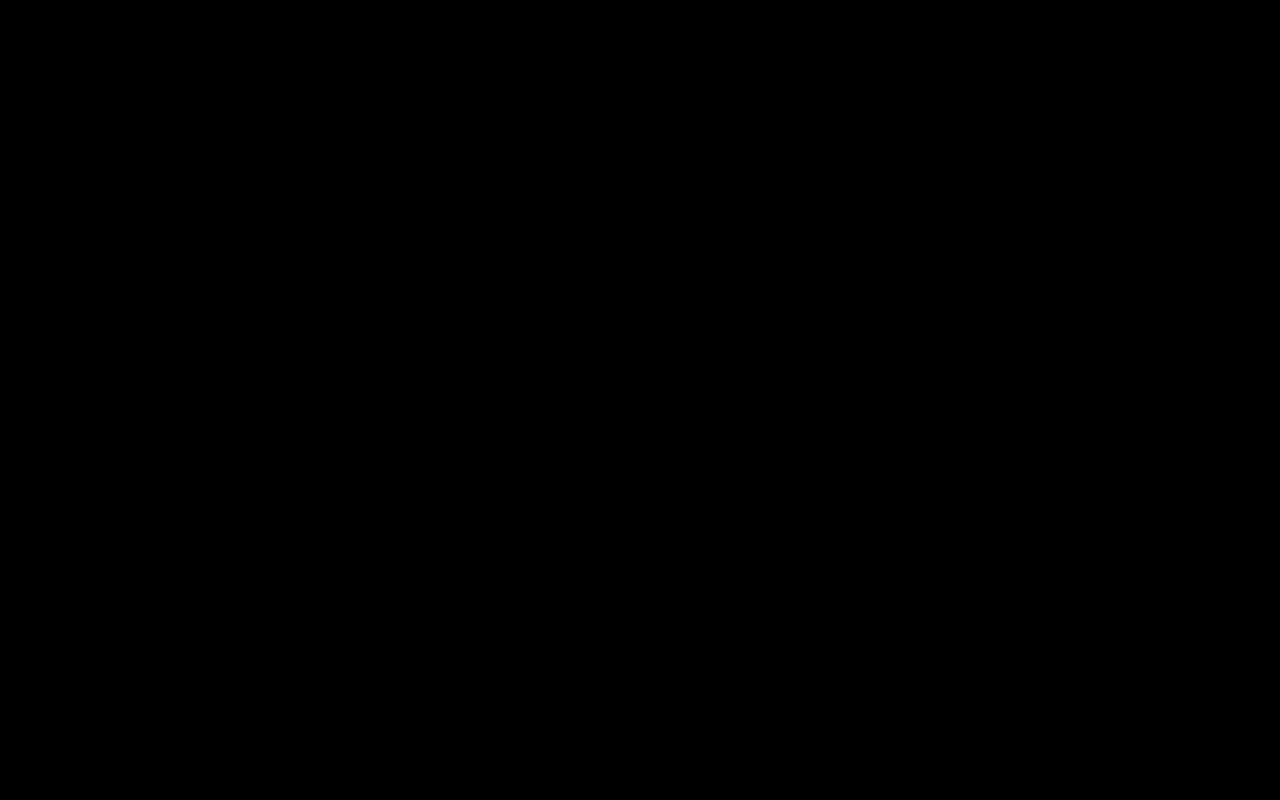
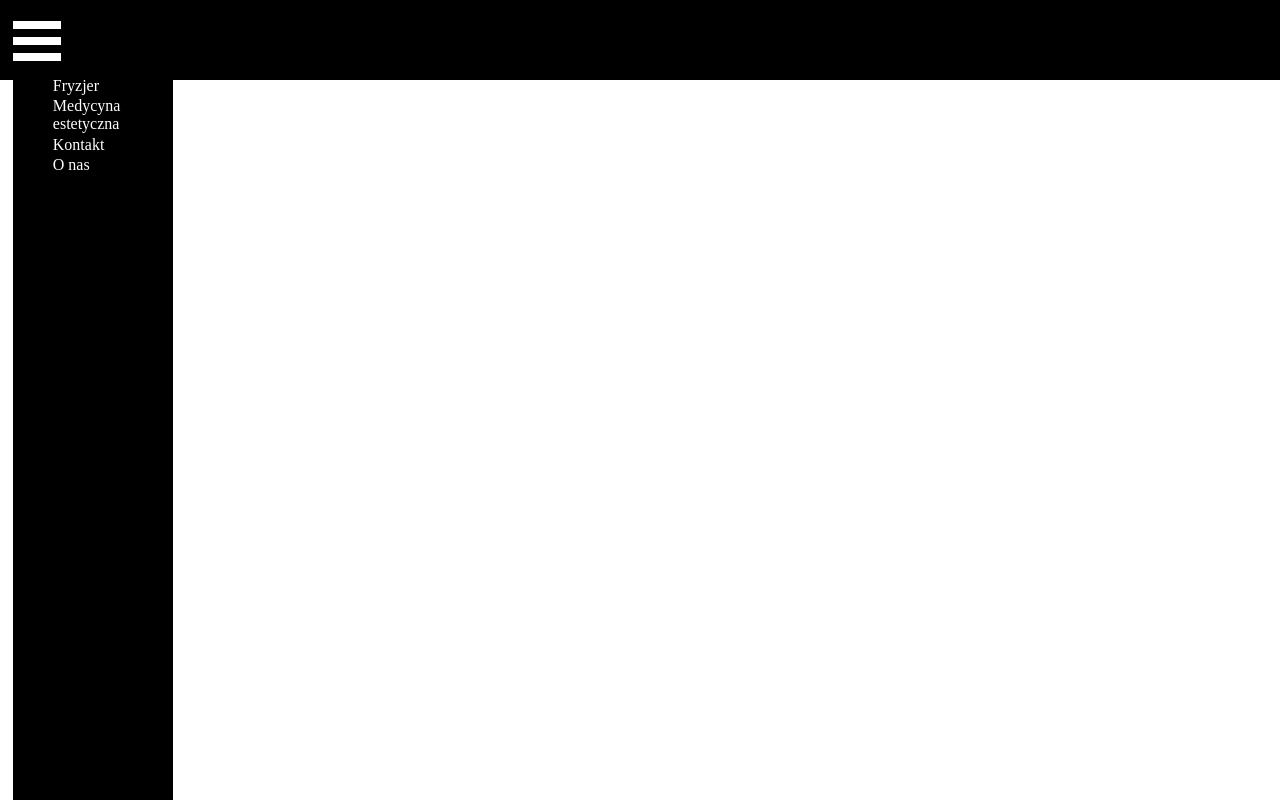
Before and after one commit to rozek1997/jot.pl, a website built with webpack: page src/index.html in a window 1280 px wide. Built offline with nearby package versions, Linux system fonts and the light colour scheme.

Commit message:
added main menu and sidebar

```diff
--- a/package.json
+++ b/package.json
@@ -7,7 +7,7 @@
     "test": "echo \"Error: no test specified\" && exit 1",
     "clean": "rimraf build",
     "build": "npm run clean && webpack",
-    "serve": "webpack-dev-server"
+    "start": "webpack-dev-server"
   },
   "repository": {
     "type": "git",
--- /dev/null
+++ b/src/components/NavBar.js
@@ -0,0 +1,31 @@
+import "./NavBar.scss"
+
+let NavBar = {
+    render: () => {
+        return `
+            <nav class="main-navbar">
+             <div class="sidebar">
+              <div class="sidebar__toggle-btn">
+                <span></span>
+                <span></span>
+                <span></span>
+              </div>
+              <div class="sidebar__items">
+                <ul>
+                    <li class="sidebar__item"><a class="sidebar__item-link">Fryzjer</a></li>
+                    <li class="sidebar__item"><a class="sidebar__item-link">Medycyna estetyczna</a></li>
+                    <li class="sidebar__item"><a class="sidebar__item-link">Kontakt</a></li>
+                    <li class="sidebar__item"><a class="sidebar__item-link">O nas</a></li>
+                 </ul>
+              </div>
+             </div>
+            <div class="main-navbar__logo">
+                <a class="main-navbar__logo-link">Jot.pl</a>
+            </div>
+            </nav>
+        `
+    }
+}
+
+
+export default NavBar;
--- /dev/null
+++ b/src/components/NavBar.scss
@@ -0,0 +1,45 @@
+.main-navbar {
+  height: 10vh;
+  width: 100vw;
+  position: fixed;
+  z-index: 10;
+  padding: 1%;
+  background: black;
+}
+
+.sidebar__toggle-btn {
+  width: 30%;
+  background: transparent;
+}
+
+.sidebar__toggle-btn > span {
+  display: block;
+  width: 100%;
+  background: #fff;
+  height: 8px;
+  margin-top: 8px;
+}
+
+.sidebar {
+  margin: 0;
+  padding: 0;
+  height: 100vh;
+  width: 20vh;
+  z-index: 10;
+  background: black;
+}
+
+.sidebar__item {
+  list-style: none;
+  width: 80%;
+  margin-top: 2%;
+  color: white;
+}
+
+.sidebar__logo {
+  position: absolute;
+  top: 20px;
+  right: 20px;
+  border-bottom: white;
+  color: white;
+}
--- a/src/index.css
+++ b/src/index.css
@@ -1,3 +1,17 @@
+* {
+    box-sizing: border-box;
+}
+
 body {
-    background: black;
+    margin: 0;
+    padding: 0;
 }
+
+#root {
+    height: 100vh;
+    width: 100vw;
+}
+
+body {
+    background: white;
+}
--- a/src/index.html
+++ b/src/index.html
@@ -2,9 +2,13 @@
 <html lang="en">
 <head>
     <meta charset="UTF-8">
-    <title>Title</title>
+    <meta content="width=context-width, initial-scale=1.0" name="viewport">
+    <meta content="webpage of beauty salon" name="description">
+    <title>Salon JOT</title>
 </head>
 <body>
+<div id="root">
 
+</div>
 </body>
 </html>
--- a/src/index.js
+++ b/src/index.js
@@ -1,7 +1,8 @@
 import "./index.css"
+import NavBar from "./components/NavBar"
 
-const fun = () => {
-    return 2;
-}
 
-fun();
+document.addEventListener("DOMContentLoaded", () => {
+    const rootElement = document.getElementById("root");
+    rootElement.innerHTML = NavBar.render();
+})
```
